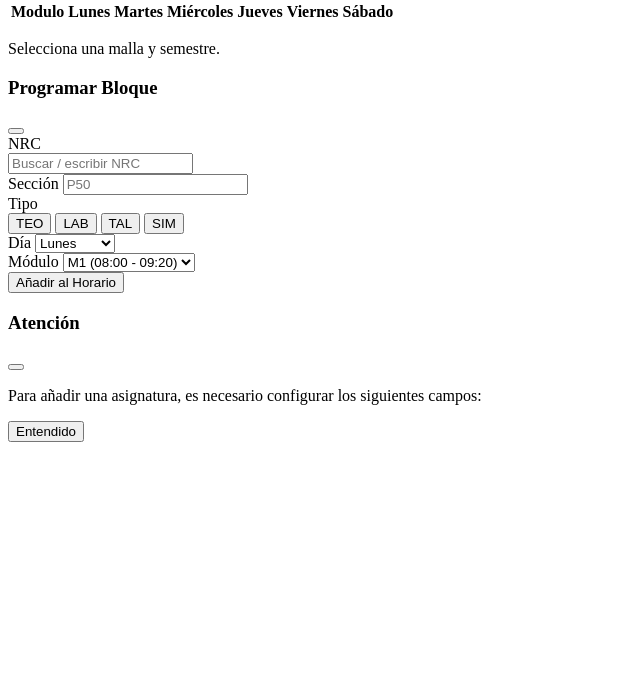
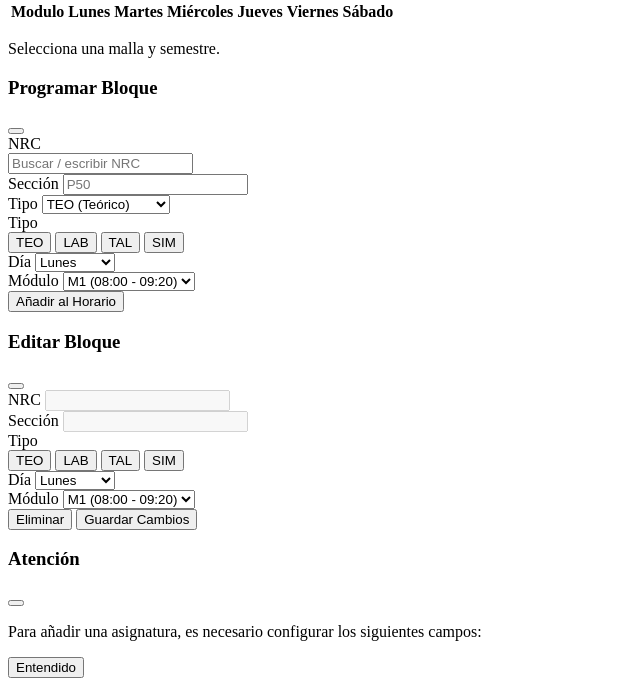
Before and after one commit to LBrownI/YonApp, a Flask app: template templates/components/views/career_schedule.html in a window 1280 px wide. Shown: the part 289-975 px from the top of the page, without its empty margins (0-640 px from the left). Before the commit the page ends 731 px from the top, so only its background shows below. Run offline with Flask 3, Linux system fonts and the light colour scheme; the template is opened without the code that fills it, so the values that code supplies are empty.

Commit message:
feat: Add edit and delete functionality for career schedule blocks, including UI updates

```diff
--- a/blueprints/careers.py
+++ b/blueprints/careers.py
@@ -67,6 +67,106 @@
     return jsonify({"success": True, "data": CAREER_DATABASE})
 
 
+@careers_bp.route("/edit_block", methods=["POST"])
+def edit_block():
+    data = request.json
+    code = data.get("career_code")
+    malla = data.get("malla")
+    semestre = data.get("semestre")
+    old_dia = data.get("old_dia")
+    old_mod = int(data.get("old_modulo"))
+    nrc = data.get("nrc")
+    seccion = data.get("seccion")
+    new_dia = data.get("new_dia") or old_dia
+    new_mod = int(data.get("new_modulo")) if data.get("new_modulo") is not None else old_mod
+    new_tipo = data.get("new_tipo")  # opcional, por si cambiamos de TEO a LAB, etc.
+
+    career = CAREER_DATABASE.get(code)
+    if not career:
+        return jsonify({"success": False, "error": "Carrera no encontrada"}), 400
+
+    plan = career.get("planificacion", [])
+
+    # 1) Encontrar el bloque a editar
+    target_block = None
+    for block in plan:
+        if (
+            block.get("malla") == malla
+            and str(block.get("semestre")) == str(semestre)
+            and block.get("dia") == old_dia
+            and int(block.get("modulo")) == old_mod
+            and str(block.get("nrc")) == str(nrc)
+            and block.get("seccion") == seccion
+        ):
+            target_block = block
+            break
+
+    if not target_block:
+        return jsonify({"success": False, "error": "Bloque no encontrado"}), 404
+
+    # 2) Determinar tipo resultante (si se cambia)
+    resulting_tipo = new_tipo or target_block.get("tipo")
+
+    # 3) Verificar tope: ¿ya existe un bloque del mismo tipo en ese dia/módulo/malla/semestre?
+    for block in plan:
+        if block is target_block:
+            continue
+        if (
+            block.get("malla") == malla
+            and str(block.get("semestre")) == str(semestre)
+            and block.get("dia") == new_dia
+            and int(block.get("modulo")) == new_mod
+            and block.get("tipo") == resulting_tipo
+        ):
+            return jsonify({
+                "success": False,
+                "error": "Tope de horario: ya existe un bloque del mismo tipo en ese módulo"
+            }), 400
+
+    # 4) Aplicar cambios
+    target_block["dia"] = new_dia
+    target_block["modulo"] = new_mod
+    if new_tipo:
+        target_block["tipo"] = new_tipo
+
+    return jsonify({"success": True, "data": CAREER_DATABASE})
+
+
+@careers_bp.route("/delete_block", methods=["POST"])
+def delete_block():
+    data = request.json
+    code = data.get("career_code")
+    malla = data.get("malla")
+    semestre = data.get("semestre")
+    dia = data.get("dia")
+    mod = int(data.get("modulo"))
+    nrc = data.get("nrc")
+    seccion = data.get("seccion")
+
+    career = CAREER_DATABASE.get(code)
+    if not career:
+        return jsonify({"success": False, "error": "Carrera no encontrada"}), 400
+
+    original_len = len(career.get("planificacion", []))
+    career["planificacion"] = [
+        b
+        for b in career.get("planificacion", [])
+        if not (
+            b.get("malla") == malla
+            and str(b.get("semestre")) == str(semestre)
+            and b.get("dia") == dia
+            and int(b.get("modulo")) == mod
+            and str(b.get("nrc")) == str(nrc)
+            and b.get("seccion") == seccion
+        )
+    ]
+
+    if len(career["planificacion"]) == original_len:
+        return jsonify({"success": False, "error": "Bloque no encontrado"}), 404
+
+    return jsonify({"success": True, "data": CAREER_DATABASE})
+
+
 @careers_bp.route("/delete_career", methods=["POST"])
 def delete_career():
     data = request.json
--- a/templates/components/views/career_schedule.html
+++ b/templates/components/views/career_schedule.html
@@ -105,6 +105,16 @@
 
                 <div>
                     <label class="block text-xs font-bold text-slate-500 mb-2 uppercase">Tipo</label>
+                    <select id="edit-type" class="w-full border border-slate-300 rounded-lg p-2 text-sm outline-none focus:ring-2 focus:ring-purple-500 bg-white">
+                        <option value="TEO">TEO (Teórico)</option>
+                        <option value="LAB">LAB (Laboratorio)</option>
+                        <option value="TAL">TAL (Taller)</option>
+                        <option value="SIM">SIM (Simulación)</option>
+                    </select>
+                </div>
+
+                <div>
+                    <label class="block text-xs font-bold text-slate-500 mb-2 uppercase">Tipo</label>
                     <div class="grid grid-cols-4 gap-2" id="type-selector-container">
                         <input type="hidden" id="block-type" value="TEO">
 
@@ -149,6 +159,78 @@
         </div>
     </div>
 
+    <div id="modal-edit-block" class="hidden fixed inset-0 z-50 flex items-center justify-center bg-black/50 backdrop-blur-sm">
+        <div class="bg-white rounded-xl shadow-2xl w-[450px] p-6 animate-in fade-in zoom-in duration-200">
+            <div class="flex justify-between items-center mb-6 border-b border-slate-100 pb-4">
+                <h3 class="font-bold text-lg text-slate-800">Editar Bloque</h3>
+                <button onclick="document.getElementById('modal-edit-block').classList.add('hidden')" class="text-slate-400 hover:text-slate-600">
+                    <i data-lucide="x" class="w-5 h-5"></i>
+                </button>
+            </div>
+
+            <div class="space-y-4">
+                <div class="grid grid-cols-2 gap-4">
+                    <div>
+                        <label class="block text-xs font-bold text-slate-500 mb-1 uppercase">NRC</label>
+                        <input type="text" id="edit-nrc" class="w-full border border-slate-300 rounded-lg p-2 text-sm outline-none focus:ring-2 focus:ring-purple-500 font-mono" disabled>
+                    </div>
+                    <div>
+                        <label class="block text-xs font-bold text-slate-500 mb-1 uppercase">Sección</label>
+                        <input type="text" id="edit-sec" class="w-full border border-slate-300 rounded-lg p-2 text-sm outline-none focus:ring-2 focus:ring-purple-500 font-mono" disabled>
+                    </div>
+                </div>
+
+                <div>
+                    <label class="block text-xs font-bold text-slate-500 mb-2 uppercase">Tipo</label>
+                    <div class="grid grid-cols-4 gap-2" id="edit-type-selector-container">
+                        <input type="hidden" id="edit-block-type" value="">
+
+                        <button onclick="selectEditBlockType('TEO', this)" class="edit-type-btn border border-slate-200 text-slate-500 hover:bg-slate-50 py-2 rounded text-xs transition">TEO</button>
+                        <button onclick="selectEditBlockType('LAB', this)" class="edit-type-btn border border-slate-200 text-slate-500 hover:bg-slate-50 py-2 rounded text-xs transition">LAB</button>
+                        <button onclick="selectEditBlockType('TAL', this)" class="edit-type-btn border border-slate-200 text-slate-500 hover:bg-slate-50 py-2 rounded text-xs transition">TAL</button>
+                        <button onclick="selectEditBlockType('SIM', this)" class="edit-type-btn border border-slate-200 text-slate-500 hover:bg-slate-50 py-2 rounded text-xs transition">SIM</button>
+                    </div>
+                </div>
+
+                <div class="grid grid-cols-2 gap-4">
+                    <div>
+                        <label class="block text-xs font-bold text-slate-500 mb-1 uppercase">Día</label>
+                        <select id="edit-day" class="w-full border border-slate-300 rounded-lg p-2 text-sm outline-none focus:ring-2 focus:ring-purple-500 bg-white">
+                            <option value="lunes">Lunes</option>
+                            <option value="martes">Martes</option>
+                            <option value="miercoles">Miércoles</option>
+                            <option value="jueves">Jueves</option>
+                            <option value="viernes">Viernes</option>
+                            <option value="sabado">Sábado</option>
+                        </select>
+                    </div>
+                    <div>
+                        <label class="block text-xs font-bold text-slate-500 mb-1 uppercase">Módulo</label>
+                        <select id="edit-mod" class="w-full border border-slate-300 rounded-lg p-2 text-sm outline-none focus:ring-2 focus:ring-purple-500 bg-white">
+                            <option value="1">M1 (08:00 - 09:20)</option>
+                            <option value="2">M2 (09:30 - 10:50)</option>
+                            <option value="3">M3 (11:00 - 12:20)</option>
+                            <option value="4">M4 (12:30 - 13:50)</option>
+                            <option value="5">M5 (14:00 - 15:20)</option>
+                            <option value="6">M6 (15:30 - 16:50)</option>
+                            <option value="7">M7 (17:00 - 18:20)</option>
+                            <option value="8">M8 (18:30 - 19:50)</option>
+                        </select>
+                    </div>
+                </div>
+
+                <div class="flex gap-3 mt-4">
+                    <button onclick="deleteBlockFromModal()" class="w-1/3 bg-red-600 hover:bg-red-700 text-white font-bold py-2.5 rounded-lg transition shadow-md">
+                        Eliminar
+                    </button>
+                    <button onclick="saveEditedBlock()" class="flex-1 bg-purple-600 hover:bg-purple-700 text-white font-bold py-2.5 rounded-lg transition shadow-md">
+                        Guardar Cambios
+                    </button>
+                </div>
+            </div>
+        </div>
+    </div>
+
     <div id="modal-warning-missing-selection" class="hidden fixed inset-0 z-50 flex items-center justify-center bg-black/50 backdrop-blur-sm">
         <div class="bg-white rounded-xl shadow-2xl w-[400px] p-6 animate-in fade-in zoom-in duration-200 border-l-4 border-yellow-500">
             <div class="flex justify-between items-start mb-4">
```
Also changed, not shown: static/js/careers.js (+131 -1 lines), static/js/subjects.js (+22 -2 lines).
